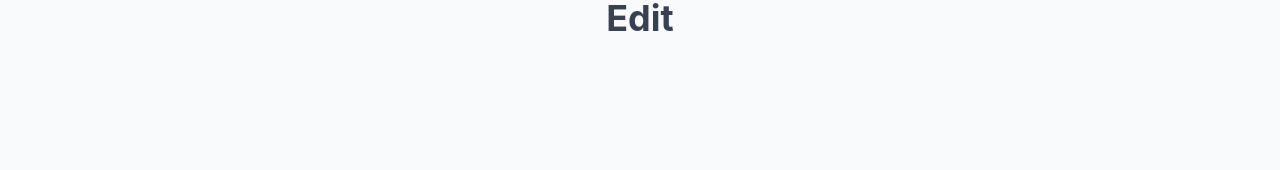
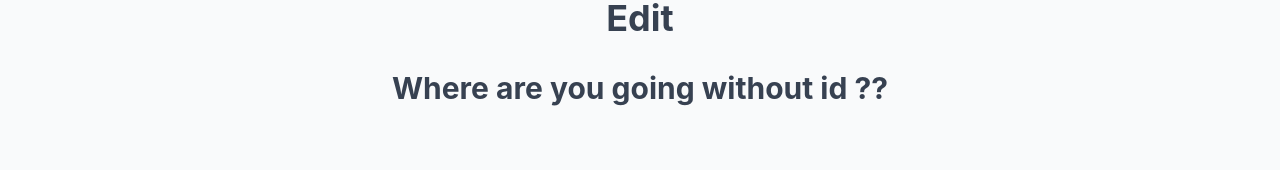
Before and after one commit to eloynore/ffkarting, a React (Create React App) app in the folder frontend/: page /edit in a window 1280 px wide. Shown: the part 130-300 px from the top of the page. Built offline with nearby package versions, Linux system fonts and the light colour scheme.

Commit message:
prevent edit page without id

```diff
--- a/frontend/src/pages/Edit.tsx
+++ b/frontend/src/pages/Edit.tsx
@@ -34,11 +34,19 @@ export function Edit() {
         Edit {type}
       </h1>
       <div className="w-full max-w-[1280px]">
-        {type === "race" ? <RaceForm {...formInfo} /> : <></>}
-        {type === "team" ? <TeamForm {...formInfo} /> : <></>}
-        {type === "driver" ? <DriverForm /> : <></>}
-        {type === "participation" ? <ParticipantForm /> : <></>}
-        {type === "incident" ? <IncidentForm /> : <></>}
+        {id ? (
+          <>
+            {type === "race" ? <RaceForm {...formInfo} /> : <></>}
+            {type === "team" ? <TeamForm {...formInfo} /> : <></>}
+            {type === "driver" ? <DriverForm /> : <></>}
+            {type === "participation" ? <ParticipantForm /> : <></>}
+            {type === "incident" ? <IncidentForm /> : <></>}
+          </>
+        ) : (
+          <h2 className="text-3xl font-bold text-center mb-8 dark:text-white">
+            Where are you going without id ??
+          </h2>
+        )}
       </div>
     </div>
   );
```
